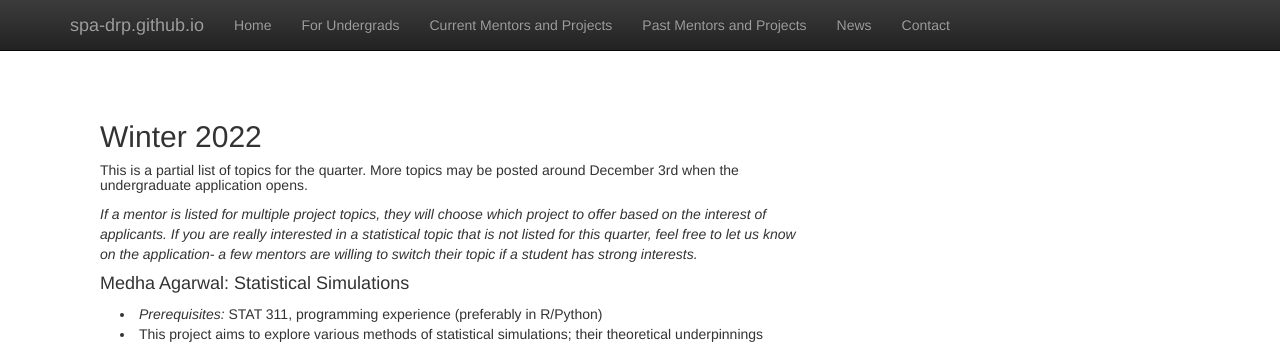
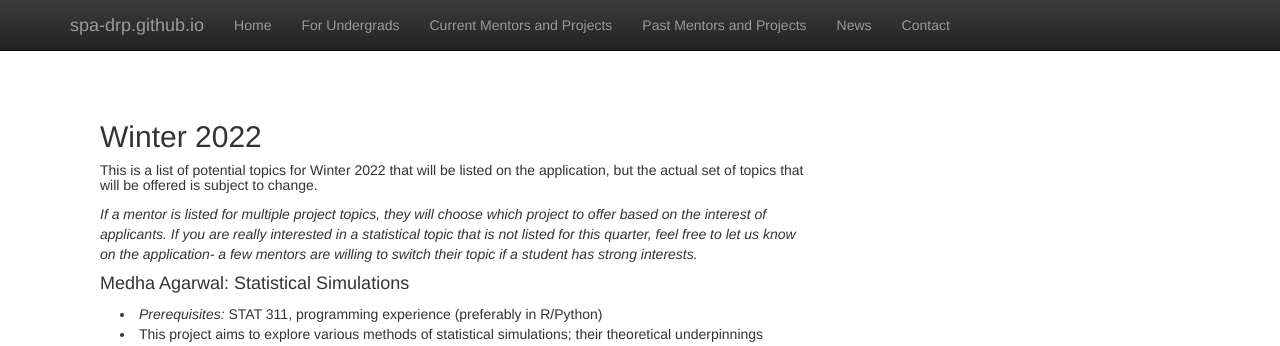
Before and after one commit to SPA-DRP/spa-drp.github.io, a Jekyll site: the page built from currentmentors.html, in a window 1280 px wide and 900 px high. Shown: the top 346 px of the window. Built offline with Jekyll 4.4.1, drawn with Linux system fonts in a browser that asks for light colours; nearby versions of some CDN libraries; library files that are not in the unit come from our copies.

Commit message:
added subject to change

```diff
--- a/currentmentors.html
+++ b/currentmentors.html
@@ -7,7 +7,7 @@ title:  'Mentors and Project Descriptions: Winter 2022'
 <div class="col-md-8">
   <h2 style="padding-top: 10px;" class="featurette-heading"> Winter 2022 </h2>
 
-<h5> This is a partial list of topics for the quarter. More topics may be posted around December 3rd when the undergraduate application opens. </h5>
+<h5> This is a list of potential topics for Winter 2022 that will be listed on the application, but the actual set of topics that will be offered is subject to change. </h5>
 
 <p>
 <i> If a mentor is listed for multiple project topics, they will choose which project to offer based on the interest of applicants. If you are really interested in a statistical topic that is not listed for this quarter, feel free to let us know on the application- a few mentors are willing to switch their topic if a student has strong interests. </i>
```
